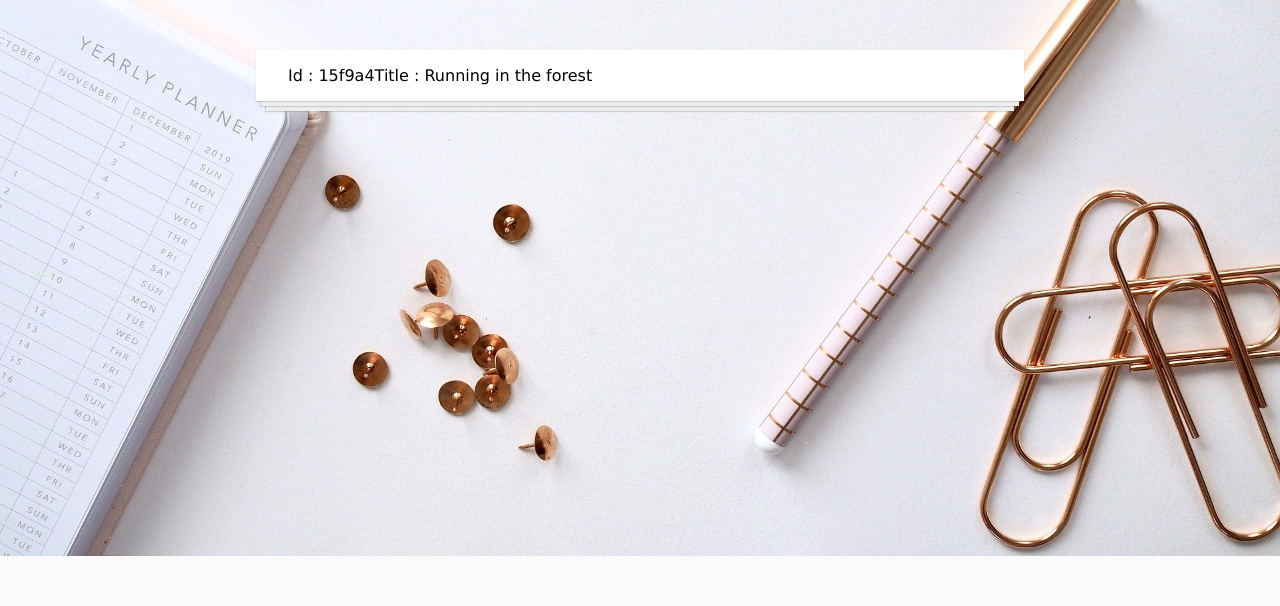
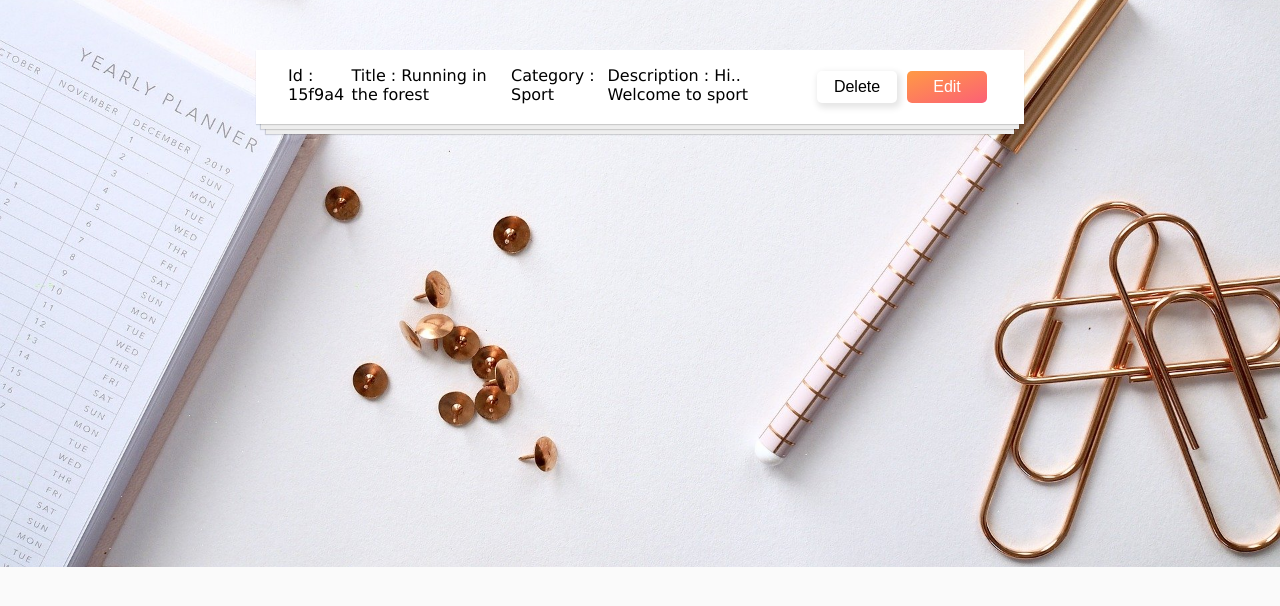
Before and after one commit to rmahato64/react-route, a React (Create React App) app: page /post/15f9a4 in a window 1280 px wide. Shown: the top 606 px of the page. Built offline with nearby package versions, Linux system fonts and the light colour scheme.

Commit message:
get posts from props

```diff
--- a/src/App.js
+++ b/src/App.js
@@ -22,8 +22,8 @@ class App extends Component {
          category : 'work',
          description : 'Hi.. Welcome to my day at Integrify.',
          isDeleted : false,
+       },
 
-       },
        {
          id : 'ff9a44',
          title : 'My talk at React Meetup',
@@ -123,6 +123,8 @@ class App extends Component {
           path={`/post/:id`}
           render={ (props) => {return <ViewPost id={props.match.params.id}
             posts={this.state.posts}
+            deletePost = {this.deletePost}
+            editPost = {this.editPost}
           />}}
         />
       </Switch>
--- a/src/components/AddPost.js
+++ b/src/components/AddPost.js
@@ -1,6 +1,6 @@
-import React from 'react'
-import Add from './Add'
-import {randomId} from '../data/randomId'
+import React from 'react';
+import Add from './Add';
+
 const AddPost = (props) => {
     const {title,description,category,id,addPost,handleChange} = props
     return (
--- a/src/components/ViewPost.js
+++ b/src/components/ViewPost.js
@@ -2,27 +2,19 @@ import React from 'react'
 import Delete from './Delete'
 import Edit from './Edit'
 
-const ViewPost = ({id, posts, props}) => {
-    console.log(props)
+const ViewPost = ({id, posts, deletePost, editPost}) => {
+
     const post = posts.filter(post => post.id === id);
-    const {title, category, } = post[0]
-    console.log(posts)
-    console.log('id',id)
-    console.log(posts[0].id)
-    console.log(posts[1].id)
-    console.log(posts[2].id)
-    console.log(posts[3].id)
-    console.log('post',post[0]);
-    console.log(post)
+    const {title, category, description, isDeleted } = post[0]
+
     return (
         <div className='post-container'>
            <div>Id : {id}</div>
            <div>Title : {title}</div>
-           {/* <div>Category : {post.category}</div>
-           <div>Descri+ption : {post.description}</div>
-           <div><input type = "text"  ref = {post.inputTitle}></input></div>
-           <Delete id = {id} deletePost = {deletePost}/>
-           <Edit id = {id} editPost = {editPost} title = {title} category = {category} description = {description}/> */}
+           <div>Category : {category}</div>
+           <div>Description : {description}</div>
+           <Delete id = {id} deletePost = {deletePost} isDeleted = {isDeleted}/>
+           <Edit id = {id} editPost = {editPost} title = {title} category = {category} description = {description}/>
 
         </div>
     )
```
